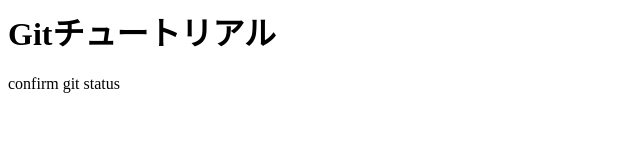
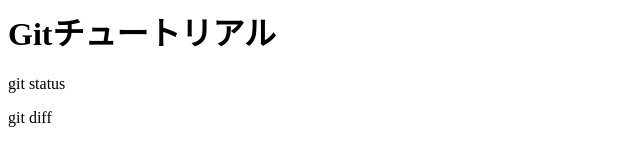
Before and after one commit to yusoki2704/git_tutorial, a plain HTML site: page index.html in a window 1280 px wide. Shown: the whole page, without its empty margins (0-640 px from the left). Drawn offline with Linux system fonts and the light colour scheme.

Commit message:
add git diff

```diff
--- a/index.html
+++ b/index.html
@@ -1,2 +1,3 @@
 <h1>Gitチュートリアル</h1>
-<p>confirm git status</p>
+<p>git status</p>
+<p>git diff</p>
```
